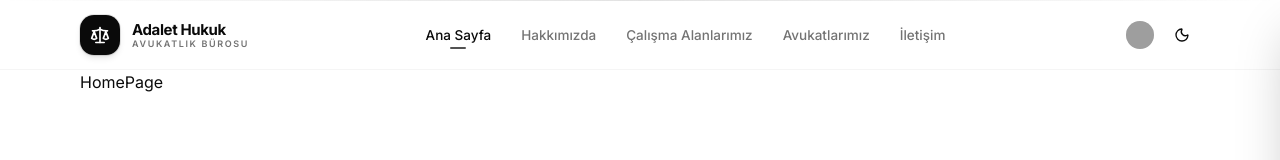
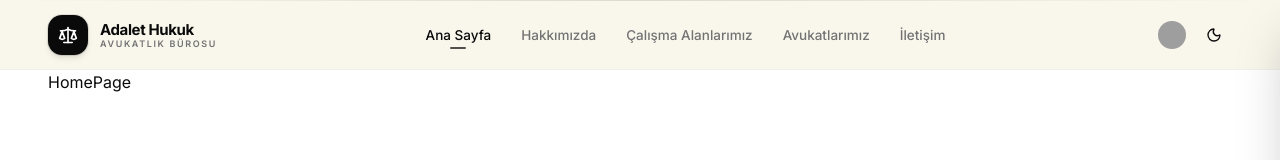
Before and after one commit to omerhd34/law-website, a Next.js app: page / in a window 1280 px wide. Shown: the top 160 px of the page. Built offline with nearby package versions, Linux system fonts and the light colour scheme; grey boxes are pictures that could not be loaded.

Commit message:
Container güncellendi ve yeni renk eklendi.

```diff
--- a/app/globals.css
+++ b/app/globals.css
@@ -38,6 +38,7 @@
   --color-card: var(--card);
   --color-foreground: var(--foreground);
   --color-background: var(--background);
+  --color-header: var(--header);
   --radius-sm: calc(var(--radius) * 0.6);
   --radius-md: calc(var(--radius) * 0.8);
   --radius-lg: var(--radius);
@@ -49,22 +50,23 @@
 
 @utility container {
   margin-inline: auto;
+  width: 100%;
   padding-inline: 1rem;
 
   @variant sm {
-    padding-inline: 2rem;
+    padding-inline: 1.5rem;
   }
 
   @variant lg {
-    padding-inline: 4rem;
+    padding-inline: 2.5rem;
   }
 
   @variant xl {
-    padding-inline: 5rem;
+    padding-inline: 3rem;
   }
 
   @variant 2xl {
-    padding-inline: 6rem;
+    padding-inline: 3.5rem;
   }
 }
 
@@ -101,6 +103,7 @@
   --sidebar-accent-foreground: oklch(0.205 0 0);
   --sidebar-border: oklch(0.922 0 0);
   --sidebar-ring: oklch(0.708 0 0);
+  --header: oklch(0.972 0.014 95);
 }
 
 .dark {
@@ -135,6 +138,7 @@
   --sidebar-accent-foreground: oklch(0.985 0 0);
   --sidebar-border: oklch(1 0 0 / 10%);
   --sidebar-ring: oklch(0.556 0 0);
+  --header: oklch(0.2 0.022 258);
 }
 
 @layer base {
```
